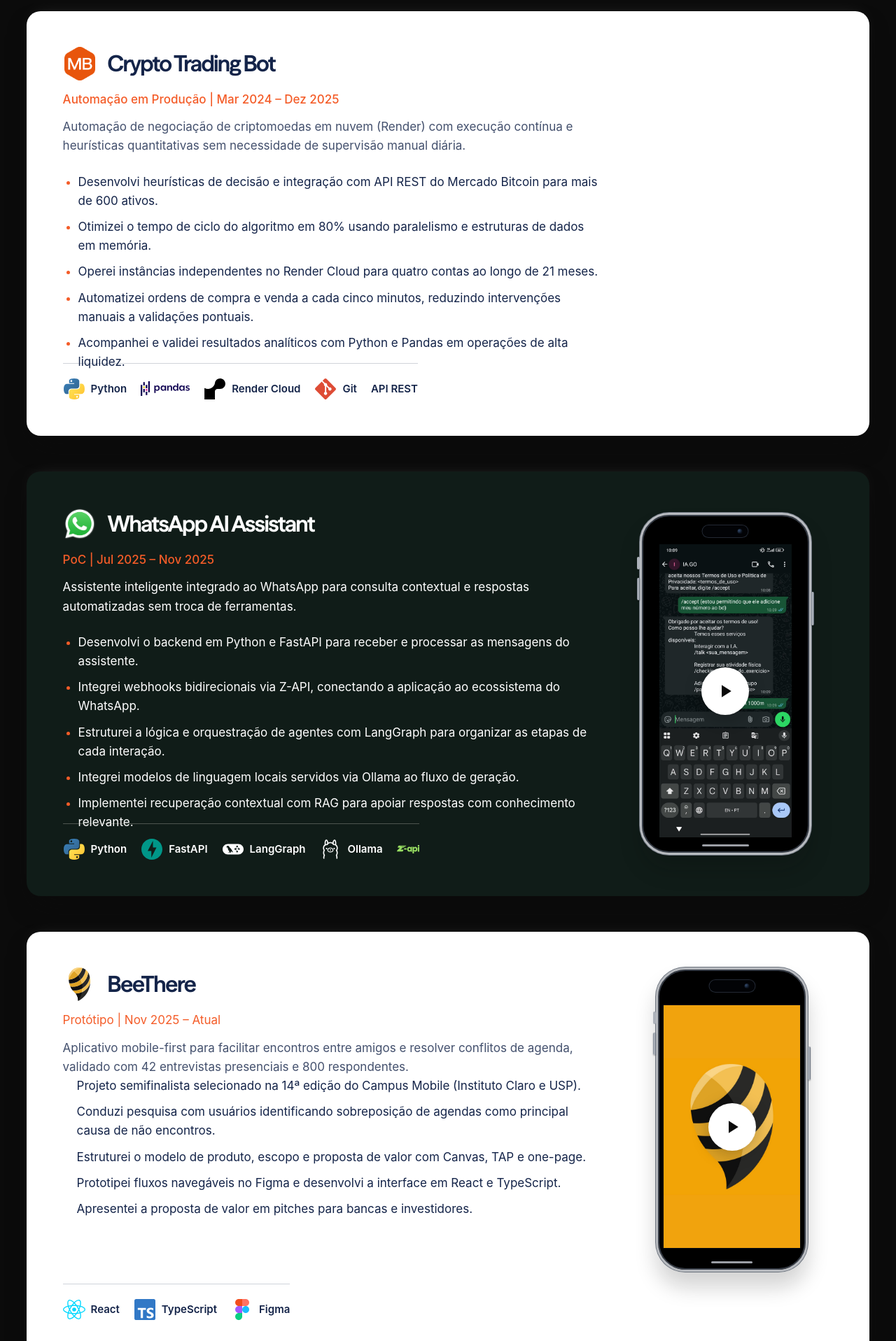
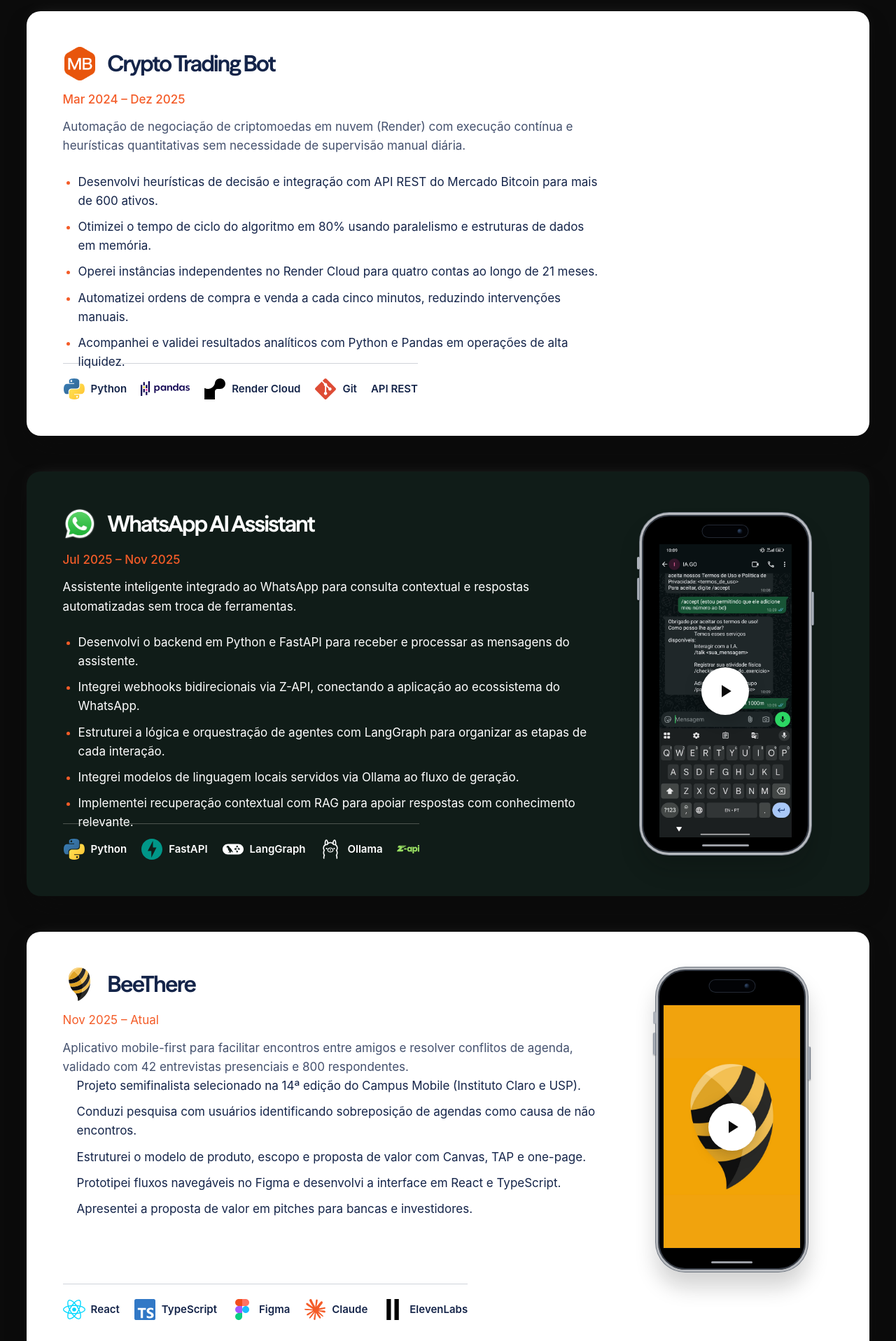
Before and after one commit to MatheusGaldinoo/portfolio, a React (Vite) app: page / in a window 1280 px wide. Shown: the part 1080-2997 px from the top of the page at 70% size. Built offline with nearby package versions, Linux system fonts and the light colour scheme; a web font is replaced by a local one.

Commit message:
content(projects): simplify status labels and refine copy

```diff
--- a/src/content/pt-BR/projects.ts
+++ b/src/content/pt-BR/projects.ts
@@ -4,7 +4,7 @@ export const projects: Project[] = [
   {
     id: 'twinpulse',
     title: 'TwinPulse',
-    status: 'PoC | Fev 2026 – Atual',
+    status: 'Fev 2026 – Atual',
     description: 'Plataforma de AutoML para simplificar a criação de Gêmeos Digitais, cobrindo da entrada e análise exploratória de dados ao treinamento de modelos.',
     contributions: [
       'Integrei a análise exploratória de dados conectando backend ao frontend.',
@@ -18,13 +18,13 @@ export const projects: Project[] = [
   {
     id: 'crypto',
     title: 'Crypto Trading Bot',
-    status: 'Automação em Produção | Mar 2024 – Dez 2025',
+    status: 'Mar 2024 – Dez 2025',
     description: 'Automação de negociação de criptomoedas em nuvem (Render) com execução contínua e heurísticas quantitativas sem necessidade de supervisão manual diária.',
     contributions: [
       'Desenvolvi heurísticas de decisão e integração com API REST do Mercado Bitcoin para mais de 600 ativos.',
       'Otimizei o tempo de ciclo do algoritmo em 80% usando paralelismo e estruturas de dados em memória.',
       'Operei instâncias independentes no Render Cloud para quatro contas ao longo de 21 meses.',
-      'Automatizei ordens de compra e venda a cada cinco minutos, reduzindo intervenções manuais a validações pontuais.',
+      'Automatizei ordens de compra e venda a cada cinco minutos, reduzindo intervenções manuais.',
       'Acompanhei e validei resultados analíticos com Python e Pandas em operações de alta liquidez.',
     ],
     technologies: ['Python', 'Pandas', 'Render Cloud', 'Git', 'API REST'],
@@ -32,7 +32,7 @@ export const projects: Project[] = [
   {
     id: 'whatsapp',
     title: 'WhatsApp AI Assistant',
-    status: 'PoC | Jul 2025 – Nov 2025',
+    status: 'Jul 2025 – Nov 2025',
     description: 'Assistente inteligente integrado ao WhatsApp para consulta contextual e respostas automatizadas sem troca de ferramentas.',
     contributions: [
       'Desenvolvi o backend em Python e FastAPI para receber e processar as mensagens do assistente.',
@@ -48,22 +48,22 @@ export const projects: Project[] = [
 export const beethere: Project = {
   id: 'beethere',
   title: 'BeeThere',
-  status: 'Protótipo | Nov 2025 – Atual',
+  status: 'Nov 2025 – Atual',
   description: 'Aplicativo mobile-first para facilitar encontros entre amigos e resolver conflitos de agenda, validado com 42 entrevistas presenciais e 800 respondentes.',
   contributions: [
     'Projeto semifinalista selecionado na 14ª edição do Campus Mobile (Instituto Claro e USP).',
-    'Conduzi pesquisa com usuários identificando sobreposição de agendas como principal causa de não encontros.',
+    'Conduzi pesquisa com usuários identificando sobreposição de agendas como causa de não encontros.',
     'Estruturei o modelo de produto, escopo e proposta de valor com Canvas, TAP e one-page.',
     'Prototipei fluxos navegáveis no Figma e desenvolvi a interface em React e TypeScript.',
     'Apresentei a proposta de valor em pitches para bancas e investidores.',
   ],
-  technologies: ['React', 'TypeScript', 'Figma'],
+  technologies: ['React', 'TypeScript', 'Figma', 'Claude', 'ElevenLabs'],
 };
 
 export const teajudo: Project = {
   id: 'teajudo',
   title: 'TEAjudo',
-  status: 'Protótipo | Nov 2024 – Ago 2025',
+  status: 'Nov 2024 – Ago 2025',
   description: 'Aplicativo pensado para conectar pais e familiares de crianças com TEA a profissionais de saúde e educação multidisciplinares.',
   contributions: [
     'Projeto semifinalista selecionado na 13ª edição do Campus Mobile.',
```
